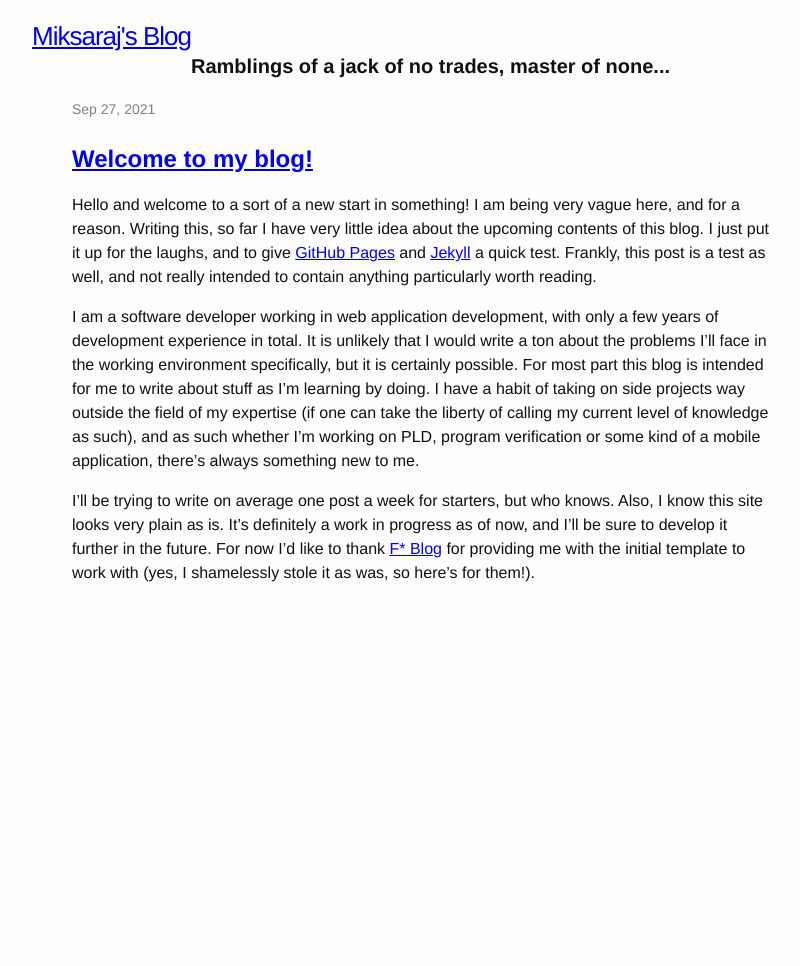
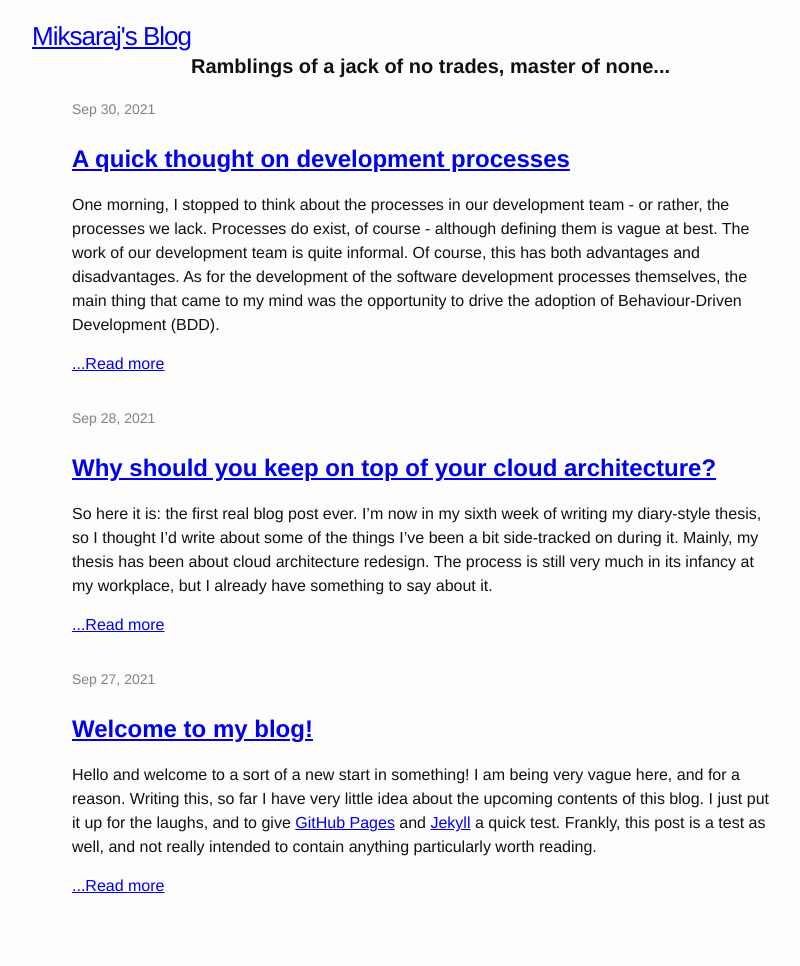
Before and after one commit to miksaraj/miksaraj.github.io, a Jekyll site: the page built from index.html, in a window 1280 px wide. Shown: the whole page, without its empty margins (238-1038 px from the left). Built offline with Jekyll 4.4.1, drawn with Linux system fonts in a browser that asks for light colours; nearby versions of some CDN libraries; before the commit the page ends 900 px from its top, so only the background shows below that; some of the changed lines change nothing that is shown.

Commit message:
new posts for sept21

```diff
--- /dev/null
+++ b/_posts/2021-09-28-iac-project.md
@@ -0,0 +1,95 @@
+---
+layout: post
+title:  "Why should you keep on top of your cloud architecture?"
+categories: iac, aws, modernisation, cloud
+author: Mikko Rajakangas
+---
+So here it is: the first real blog post ever. I'm now in my sixth week of writing
+my diary-style thesis, so I thought I'd write about some of the things I've been
+a bit side-tracked on during it. Mainly, my thesis has been about cloud architecture
+redesign. The process is still very much in its infancy at my workplace, but I
+already have something to say about it.
+
+<!--excerpt-->
+
+First of all, we have a very simple, perhaps even outdated, production architecture
+in AWS. Although it is a perfectly valid architecture model for a LAMP application,
+we do not make much use of cloud-native features in our architecture. Of course,
+this is not necessarily a problem in itself. But if the management of the entire
+stack is spread out across repositories, configuration files, and so on, with
+almost no documentation, it is very challenging for a small team to manage. So
+why modernise? First, you definitely want your infrastructure under the tight
+control of a DevOps team. Second, since your DevOps team are application developers,
+you want your infrastructure to be code to make it easier to manage. Third, having
+your infrastructure under the easy control of your developers makes it easier
+and more agile to deploy, modify, and decommission cloud services as business
+needs and new trends require these actions.
+
+Static infrastructure quickly becomes obsolete, especially in the cloud, where
+service providers are constantly evolving their services. Obsolete infrastructure
+will sooner or later become part of the technical debt of the system. There is
+so much technical debt in our system that to pay it back, resources need to be
+focused on this very work, both in the codebase and in the infrastructure. The
+target state in this case is irrelevant - even if it is generally relevant and
+important to be known by all.
+
+In the short term, there are a few clear tasks we could do to improve our infrastructure:
+we can optimize some computing and database instances, convert schedulable functions
+to serverless, and start using the database cluster endpoint to balance the load
+on databases. Simple things that can also be done manually - and will improve our
+infrastructure in the short term. However, insofar as the aim is both to reduce
+technical debt and to prevent it from building up in the future, we need long-term
+solutions, and that is a long road to travel.
+
+It is quite clear to me that the first steps on this long road are to make the
+infrastructure code-managed so that it can be centrally, clearly and developer-friendly
+managed in a way that can be taken over with relatively little effort by future
+human resources, and to reconfigure the test and staging environments into environments
+that serve the entire DevOps arc. It is clear that in both of these environments,
+for example, compute instances can be shut down outside office hours and the infrastructure
+of the staging environment must match as closely as possible the infrastructure
+of the production environment so that changes to both the codebase and the infrastructure
+can be tested in a production-like environment before a production upgrade is made.
+Without a staging environment, QA and automated functional testing, the customer
+is ultimately also the tester, which is obviously not an ideal situation.
+
+Two things that recur frequently, and are particularly emphasized in AWS best
+practices, are automation and monitoring. In other words, anything that can be
+automated should be automated, and anything that can be monitored should be monitored.
+I'll come back to monitoring later, but let's start with automation from an infrastructure
+project perspective. If production upgrades are done manually by running scripts
+from developers' own workstations, the production upgrades are vulnerable to changes
+in the configurations of individual workstations. At worst, this puts production
+in a vulnerable state. Similarly, with changes to the infrastructure being a manual
+process, without testing directly into production, it is probably needless to point
+out that making even minor changes does not feel very safe when a mistake is
+likely to result in a downed service. Both of these things should definitely
+be subject to automation. Infrastructure as code is the first step for the infrastructure,
+but it is not enough; once it is brought under version control like the codebase,
+a CI/CD pipeline can be built for both, where functional testing is performed
+automatically in the pipeline itself, and where the staging environment is
+the last stand before pushing changes through to production.
+
+As noted, monitoring is another area where particular attention should be paid.
+It is not enough to just log things at the application level and have someone
+occasionally investigate something. It's not enough to start looking at logs and
+things that AWS monitors by default only after something has already gone wrong,
+but we should put monitoring in a state where we monitor both infrastructure and
+application level for all things that are relevant to the functioning of the
+whole, and AWS proactively notifies us when something alarming occurs in the
+monitoring. Monitoring should also be automated. However, building best practice
+monitoring is not quite as straightforward a process as an automated CI/CD pipeline:
+you need to think about what is being monitored and why, what are the thresholds
+to trigger alerts or some automated action, and so on. Well constructed and thorough
+monitoring can, at best, also serve as a tool to assist decision making on infrastructure
+changes. It helps to identify bottlenecks, security vulnerabilities, over- or
+under-provisioned resources, spikes in their load (and where these come from),
+potentially schedules on how to scale the provisioning of different resources,
+where there is room for improvement, and so on. Of course, all of this is of limited
+use if processes are not developed at the same time. This is, of course, a topic in
+its own right, which I will potentially return to at a later date.
+
+Most of the best practices in cloud computing are continuous or repetitive processes
+that are cyclically executed over and over again: the infrastructure, in the same way
+as the software itself, is never complete - which in itself is an argument
+for the first step: managing the infrastructure as code.
--- /dev/null
+++ b/_posts/2021-09-30-quickie-on-processes.md
@@ -0,0 +1,72 @@
+---
+layout: post
+title:  "A quick thought on development processes"
+categories: processes, bdd
+author: Mikko Rajakangas
+---
+One morning, I stopped to think about the processes in our
+development team - or rather, the processes we lack.
+Processes do exist, of course - although defining them is
+vague at best. The work of our development team is quite
+informal. Of course, this has both advantages and disadvantages.
+As for the development of the software development processes
+themselves, the main thing that came to my mind was the
+opportunity to drive the adoption of Behaviour-Driven
+Development (BDD).<!--excerpt--> BDD is an agile software development
+process that originates from Test-Driven Development (TDD) and
+encourages collaboration between software developers,
+quality assurance and non-development stakeholders ([North 2006](http://dannorth.net/introducing-bdd/);
+[2014](https://web.archive.org/web/20150901151029/http://behaviourdriven.org/);
+[Bellware 2008](https://www.codemag.com/article/0805061)).
+Behavioural development combines the general techniques
+and principles of TDD with ideas from Domain-Driven
+Design (DDD) and object-oriented analysis and design to provide
+software development and management teams with a common set
+of tools and a common process for collaborative software
+development (North 2014; Bellware 2008).
+
+While BDD is in principle a framework for how software development
+should be managed based on both business interests and technical
+understanding, the practice of BDD is to use specialised
+software tools to support the development process ([Craven 2015](https://www.methodsandtools.com/archive/entreprisebdd.php)).
+Although these tools are often developed specifically for
+use in BDD projects, they can be seen as specialised forms
+of tools to support Test-Driven Development. The role
+of these tools is to add automation to the ubiquitous
+language, a central theme of BDD (North 2006; Bellware 2008;
+[Pardasani 2015](https://www.red-gate.com/simple-talk/development/dotnet-development/behaviour-driven-development-overview-part-1-ubiquitous-language/)).
+
+BDD is largely facilitated by the use of a simple Domain-Specific
+Language (DSL), which uses natural language structures
+(e.g., English phrases) to express behavior and expected outcomes
+([Fowler 2008a](https://martinfowler.com/bliki/DslQandA.html); [2008b](https://martinfowler.com/bliki/BusinessReadableDSL.html)).
+BDD is considered an effective technical practice, especially
+when the problem space of the business problem to be solved
+is complex ([Tharavil 2018](https://www.solutionsiq.com/resource/blog-post/behavior-driven-development-simplifying-the-complex-problem-space/)).
+The key reason for me to consider the possibility of
+adopting BDD is not so much the complexity of the problem
+space as the role of BDD as a process for bringing
+together internal stakeholders to collaborate. However,
+Adam Craven (2015) argues that the use of BDD tools would
+make other functional testing redundant, so one must also
+consider one day how one would then deal with, for example,
+already existing unit testing.
+
+In general, I have been thinking a lot about development processes,
+and I will certainly write more on this subject in the future.
+It annoys me personally to see the stagnation of a development team,
+and I would always like to see more development than is going on.
+I'm always wondering what tools and processes we could implement
+in our team, what processes we could develop, and what things
+we could automate with tools and processes. But the goal
+must be to reduce and ease the workload of the development
+team and ensure consistency in service quality, without
+forgetting the potential business value. Whatever processes
+or tools are adopted, the most important thing would be
+for the development team to have a continuous improvement
+process in place to facilitate all other processes. This
+would ensure that any improvements that are successfully made
+are not just one-off efforts. All in all, since we as a team
+do not have well-defined processes, there are numerous processes
+that we could implement. Which ones we should implement,
+when and how, is another matter entirely.
```
Also changed, not shown: _posts/2021-09-27-welcome.md (+2 -0 lines).
